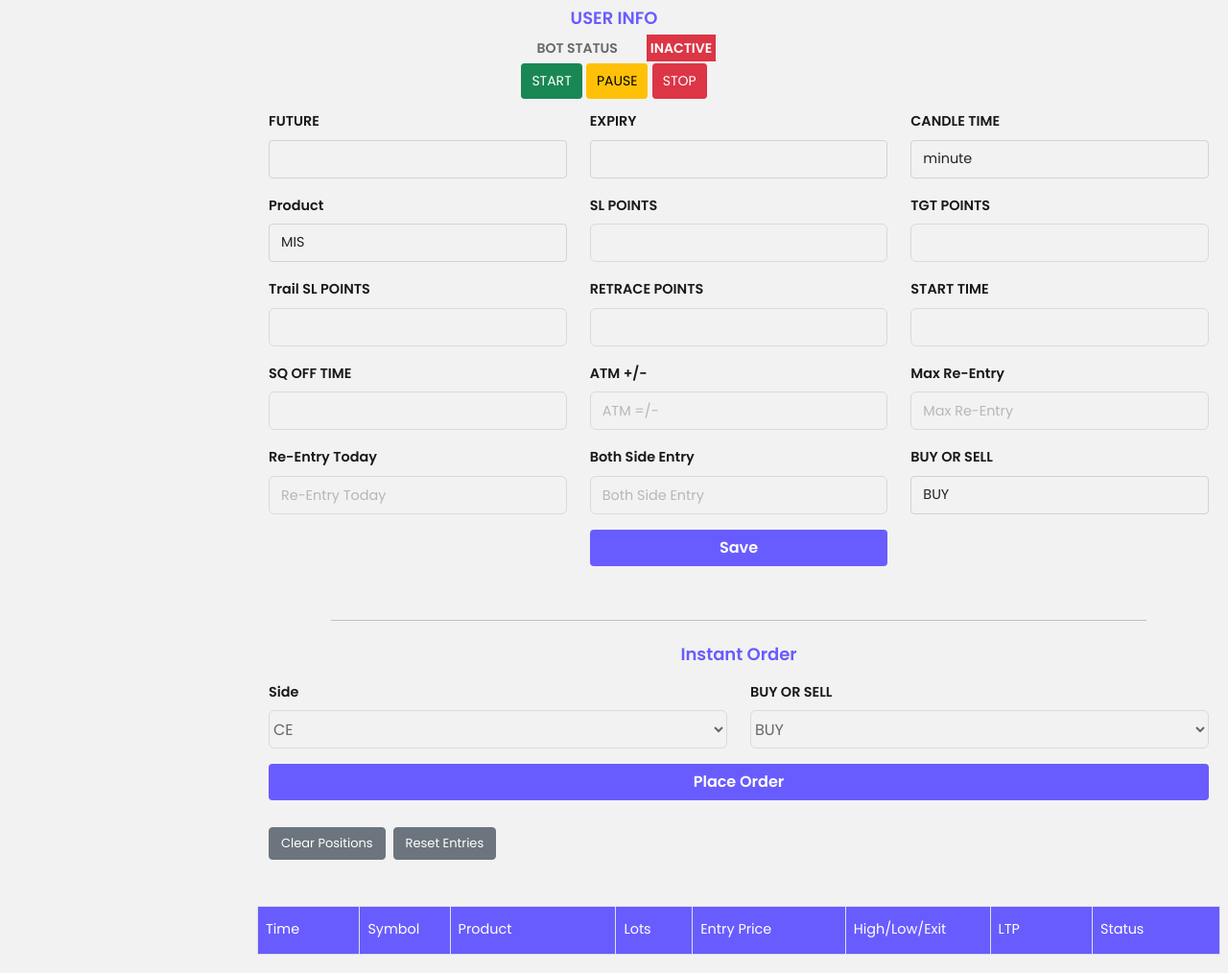
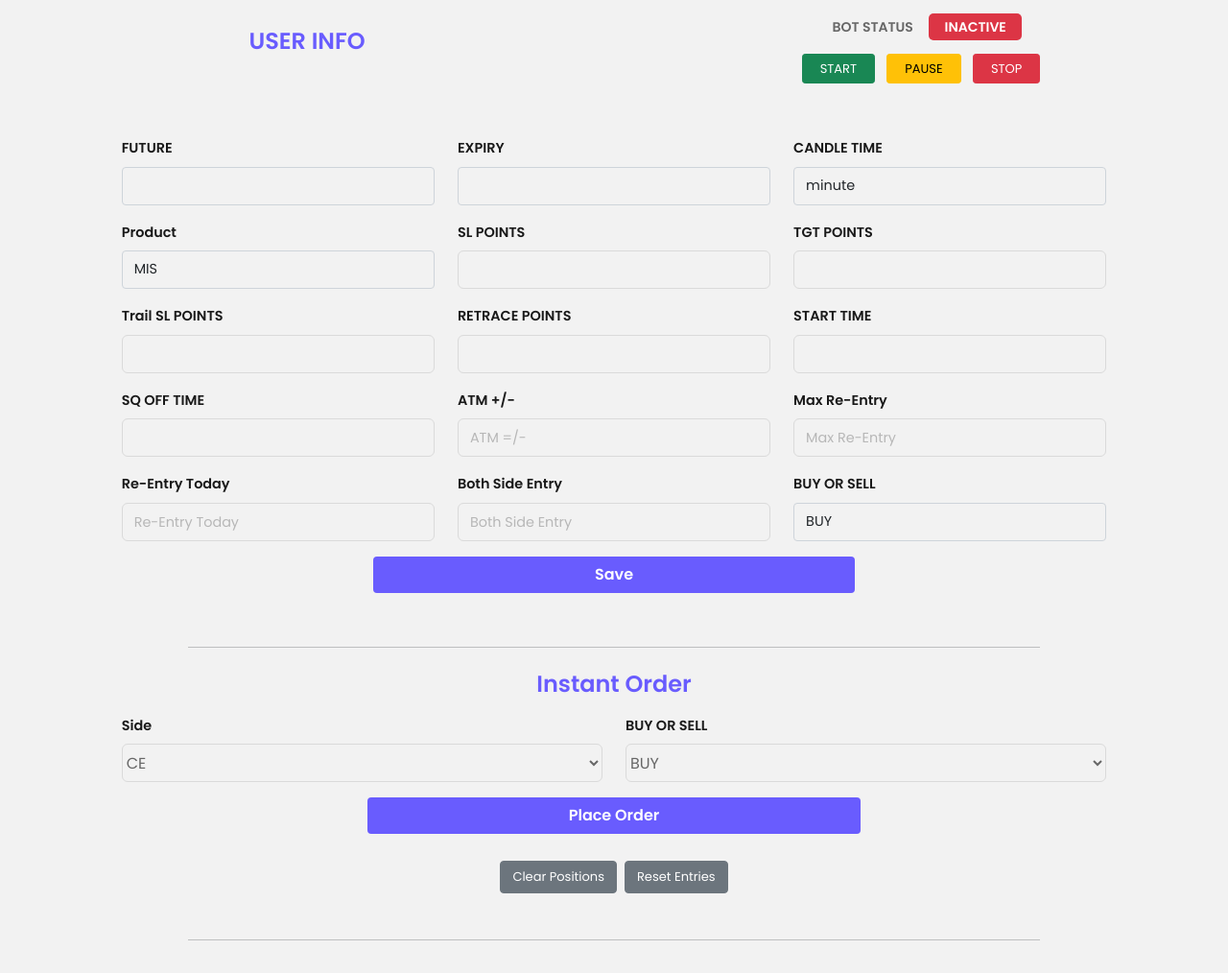
Before and after one commit to abdulazizch/appUI, a plain HTML site: page index.html in a window 1280 px wide. Shown: the top 1014 px of the page at 96% size. Drawn offline with nearby package versions, Linux system fonts and the light colour scheme; no server answers.

Commit message:
Project Edited

```diff
--- a/index.html
+++ b/index.html
@@ -24,42 +24,44 @@
 
 <body>
   <div class="main-wrapper">
-    <div class="home">
+    <div class="home col-md-10 col-12 mx-auto">
 
       <div class="d-block" id="snackbar">Data Saved</div>
 
       <div class="" id="dashboard">
         <div class="login_info" id="login_info" style="margin-right: 0px;">
-          <div class="login_info1 pt-90" id="login_info1">
+          <div class="login_info1 pt-90 pt-md-110" id="login_info1">
 
-            <div class="fixed-header top-header section-header py-2 pb-3">
-              <h3 class="text-center">USER INFO</h3>
-              <div class="headersn d-flex flex-column align-items-centers">
-                <div class="text-center">
+            <div class="fixed-header top-header section-header py-2 pb-3 row m-0 align-items-center">
+              <h3 class="text-center col-12 col-md-6">USER INFO</h3>
+              <div class="headersn col-12 col-md-6 d-flex flex-column align-items-centers">
+                <div class="text-center mt-md-2">
                   <span>BOT STATUS</span>
-                  <span id="bot_status" class="p-1 bg-danger text-white">INACTIVE</span>
+                  <span id="bot_status" class="p-1 px-md-3 bg-danger bot-status-badge text-white">INACTIVE</span>
                 </div>
-                <div class="mx-auto mt-1">
-                  <button type="button" class="btn btn-sm btn-success " onclick="bot_status('RUNNING')" id="start">START</button>
-                  <button type="button" class="btn btn-sm btn-warning" onclick="bot_status('PAUSED')" id="pause">PAUSE</button>
-                  <button type="button" class="btn btn-sm btn-danger" onclick="bot_status('STOPPED')" id="stoped">STOP</button>
+                <div class="mx-auto mt-1 mt-md-3">
+                  <button type="button" class="btn btn-sm btn-success mx-1 " onclick="bot_status('RUNNING')" id="start">START</button>
+                  <button type="button" class="btn btn-sm btn-warning mx-1" onclick="bot_status('PAUSED')" id="pause">PAUSE</button>
+                  <button type="button" class="btn btn-sm btn-danger mx-1" onclick="bot_status('STOPPED')" id="stoped">STOP</button>
                 </div>
 
 
               </div>
             </div>
 
-            <div class="row m-0 mb-5 mt-3 px-2">
+            <div class="row m-0 mb-5 mt-3 mt-md-4 px-2">
 
               <div class="col-12 col-sm-6 col-md-4 my-2">
                 <label for="" class="form-label">FUTURE</label>
                 <select name="indexx" id="futur" class="form-control">
                 </select>
               </div>
+
               <div class="col-12 col-sm-6 col-md-4 my-2">
                 <label for="" class="form-label">EXPIRY</label>
                 <select name="expiry" id="expiry" class="form-control"></select>
               </div>
+
               <div class="col-12 col-sm-6 col-md-4 my-2">
                 <label for="" class="form-label">CANDLE TIME</label>
                 <select name="candel_time" id="candelTime" class="form-control">
@@ -86,23 +88,28 @@
                 <label for="" class="form-label">SL POINTS</label>
                 <input class="form-control font-weight-bold" placeholder="" id="slPoints" type="text" />
               </div>
+
               <div class="col-6 col-sm-6 col-md-4 my-2">
                 <label for="" class="form-label">TGT POINTS</label>
                 <input class="form-control font-weight-bold" placeholder="" id="tgtPoints"type="text" />
               </div>
+
               <div class="col-6 col-sm-6 col-md-4 my-2">
                 <label for="" class="form-label">Trail SL POINTS</label>
                 <input class="form-control font-weight-bold" placeholder="" id="trailSlPoints" type="text" />
               </div>
+
               <div class="col-6 col-sm-6 col-md-4 my-2">
                 <label for="" class="form-label">RETRACE POINTS</label>
                 <input class="form-control font-weight-bold" placeholder="" id="retracementPoints" type="text" />
 
               </div>
+
               <div class="col-6 col-sm-6 col-md-4 my-2">
                 <label for="" class="form-label">START TIME</label>
                 <input class="form-control font-weight-bold" placeholder="" id="startTime" type="text" />
               </div>
+
               <div class="col-6 col-sm-6 col-md-4 my-2">
                 <label for="" class="form-label">SQ OFF TIME</label>
                 <input class="form-control font-weight-bold" placeholder="" id="sqOffTime" type="text" />
@@ -137,7 +144,7 @@
                 </select>
               </div>
 
-              <div class="col-12 col-sm-6 col-md-4 my-2 mx-auto" id="saveButton" style="align-items: center;">
+              <div class="col-12 col-sm-6 col-md-6 my-2 mx-auto" id="saveButton" style="align-items: center;">
                 <button type="button" class="w-100 btn primary-btn"
                   onclick="save_user_config()" id="save">Save</button>
               </div>
@@ -174,9 +181,11 @@
               </div>
 
               <div class="col-12 my-2">
-                <button type="button" class="w-100 btn primary-btn"
-                  onclick="placeInstantOrder()">Place Order
-                </button>
+                <div class="col-md-6 mx-auto">
+                  <button type="button" class="w-100 btn primary-btn"
+                    onclick="placeInstantOrder()">Place Order
+                  </button>
+                </div>
               </div>
 
 
@@ -190,7 +199,7 @@
               </div>
 
 
-              <div class="col-12 d-flex">
+              <div class="col-12 d-flex justify-content-center">
                 <div class="me-2">
                   <a type="button" class="clear-btn btn btn-secondary" href="/delPos">Clear Positions</a>
                 </div>
@@ -202,14 +211,14 @@
               </div>
             </div>
 
-
-
           </div>
-
-
 
         </div>
 
+      </div>
+
+      <div class="divider col-10 mx-auto mb-5">
+        <hr>
       </div>
 
       <div class="my-3 px-2 overflow-hidden h-auto"  id="active-orders">
@@ -277,37 +286,36 @@
           </button>
         </div>
         <div class="modal-body">
-          <div id="useredit2">
+          <div id="useredit2" class="row m-0">
 
-            <div class="col-12 col-md-6 col-lg-4 my-2">
+            <div class="col-12">
               <label for="" class="form-label">ID:</label>
               <span id="user_id" class="txt-primary user-id" ></span>
             </div>
 
-
             <div class="col-12 col-md-6 col-lg-4 my-2">
-              <label for="">USER ID</label>
+              <label for="" class="form-label">USER ID</label>
               <input class="form-control font-weight-bold" placeholder="Name"
                 id="userId" type="text" />
             </div>
 
             <div class="col-12 col-md-6 col-lg-4 my-2">
-              <label for="">Password</label>
+              <label for="" class="form-label">Password</label>
               <input  class="form-control font-weight-bold" placeholder="Name"
                 id="password" type="text" />
             </div>
 
             <div class="col-12 col-md-6 col-lg-4 my-2">
-              <label for="">Pin token</label>
+              <label for="" class="form-label">Pin token</label>
               <input  class="form-control font-weight-bold" placeholder="Name"
                 id="isActive" type="text" />
             </div>
 
             <div class="col-12 col-md-6 col-lg-4 my-2">
-              <label for="">BROKER</label>
+              <label for="" class="form-label">BROKER</label>
               <!--<input style="margin-right: 0.5rem;width: auto;" class="form-control font-weight-bold" placeholder="Name"-->
               <!--id="broker" type="text" />-->
-              <select id="broker">
+              <select id="broker" class="form-control">
                 <option value="zerodha">zerodha</option>
                 <option value="angel">angel</option>
               </select>
@@ -319,13 +327,13 @@
             </div>
 
             <div class="col-12 col-md-6 col-lg-4 my-2">
-              <label for="">SEC</label>
+              <label for="" class="form-label">SEC</label>
               <input class="form-control font-weight-bold" placeholder="Name"
                 id="sec" type="text" />
             </div>
 
             <div class="col-12 col-md-6 col-lg-4 my-2">
-              <label for="">LOTS</label>
+              <label for="" class="form-label">LOTS</label>
               <input class="form-control font-weight-bold" placeholder="Name"
                 id="lots" type="text" />
             </div>
--- a/static/css/style.css
+++ b/static/css/style.css
@@ -61,10 +61,7 @@
 #saveButton{
     margin-left: 0% !important;
 }
-.btn-sm{
-    line-height: 0.4 !important;
-    font-size: 12px !important;
-}
+
 .headersn{
     flex-direction: column !important;
     min-width: 250px;
@@ -200,8 +197,18 @@ html {
     color: var(--primary-color);
 }
 .btn-sm{
-    padding: 7px 10px;
+    padding: 8px 12px;
+    line-height: 0.4 !important;
+    font-size: 12px !important;
 }
+@media only screen and (min-width: 768px){
+    .btn-sm{
+        line-height: 0.4 !important;
+        font-size: 13px !important;
+        padding: 12px 18px;
+    }
+}
+
 .pt-80{
     padding-top: 80px;
 }
@@ -211,9 +218,18 @@ html {
 .pt-100{
     padding-top: 100px;
 }
+
 .pt-110{
     padding-top: 110px;
 }
+@media only screen and (min-width:768px) {
+    .pt-md-100{
+      padding-top: 100px;
+    }
+    .pt-md-110{
+        padding-top: 110px;
+    }
+ }
 .content{
     height: 100%;
     margin:0;
@@ -455,9 +471,9 @@ thead tr {
     position: relative;
     top: 0;
     top: 0;
-    left: 260px;
+    /* left: 260px; */
+    left: 0;
     height: 100vh;
-    width: calc(100% - 260px);
     min-width: 250px;
     background-color: var(--body-color);
     transition: var(--tran-05);
@@ -887,7 +903,9 @@ textarea,input:focus,select:focus, .form-control:focus, .form-control:active{
   .top-header.fixed span{
     color: #f2f2f2;
   }
-
+  .bot-status-badge{
+    border-radius: 5px;
+  }
   @keyframes stickyAnimation{
     from{
         top: -150px;
@@ -897,7 +915,7 @@ textarea,input:focus,select:focus, .form-control:focus, .form-control:active{
     }
   }
   .section-header h3{
-    font-size: 18px;
+    font-size: 24px;
     font-weight: 600;
     color: var(--primary-color);
   }
@@ -916,14 +934,23 @@ textarea,input:focus,select:focus, .form-control:focus, .form-control:active{
     color: #fff;
   }
 
-  .modal-body{
-    height: 55vh;
-    overflow-y: scroll;
+  @media only screen and (max-width:500px){
+    .section-header h3{
+        font-size: 18px;
+      }
+    .modal-body{
+        height: 55vh;
+        overflow-y: scroll;
+      }
   }
   .modal-dialog{
     max-width: 90%;
     /* max-height: 90vh; */
     margin: auto;
+  }
+
+  .modal-dialog .form-control{
+    background-color: #fff !important;
   }
   .btn-close-modal span{
     font-size: 22px;
```
